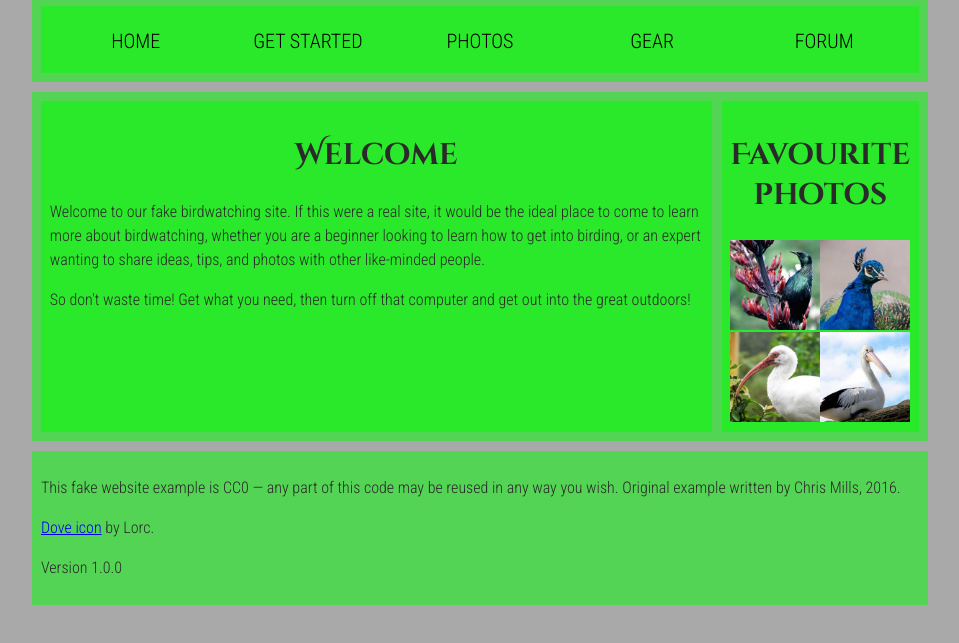
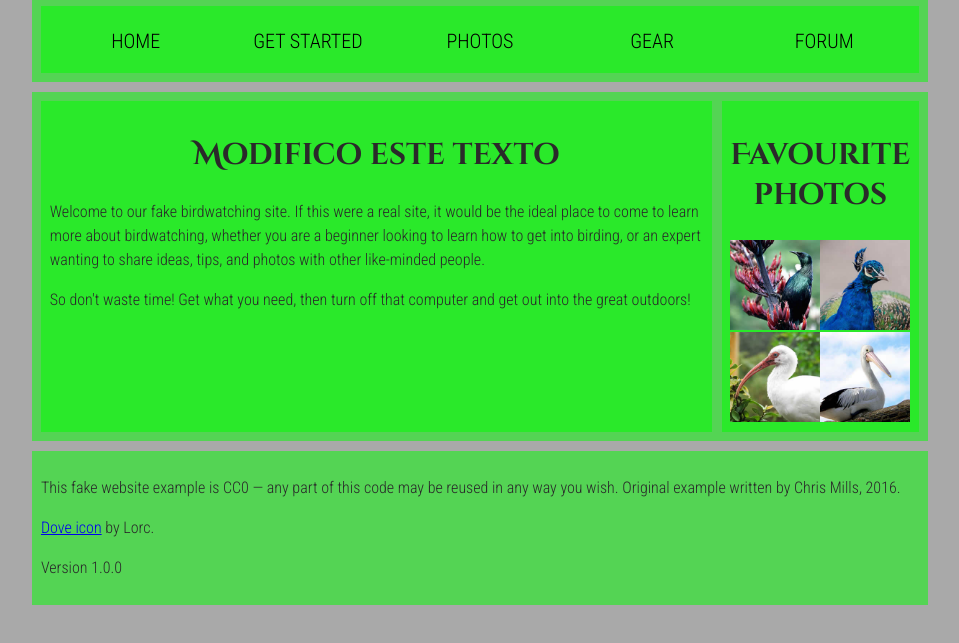
Before and after one commit to rlg12/curso-git-repo3, a plain HTML site: page index.html in a window 1280 px wide. Shown: the part 111-754 px from the top of the page, without its empty margins (160-1119 px from the left). Drawn offline with Linux system fonts and the light colour scheme.

Commit message:
titulo modificado

```diff
--- a/index.html
+++ b/index.html
@@ -30,7 +30,7 @@
     <main>
 
       <article>
-        <h2>Welcome</h2>
+        <h2>Modifico este texto</h2>
 
         <p>Welcome to our fake birdwatching site. If this were a real site, it would be the ideal place to come to learn more about birdwatching, whether you are a beginner looking to learn how to get into birding, or an expert wanting to share ideas, tips, and photos with other like-minded people.</p>
 
```
